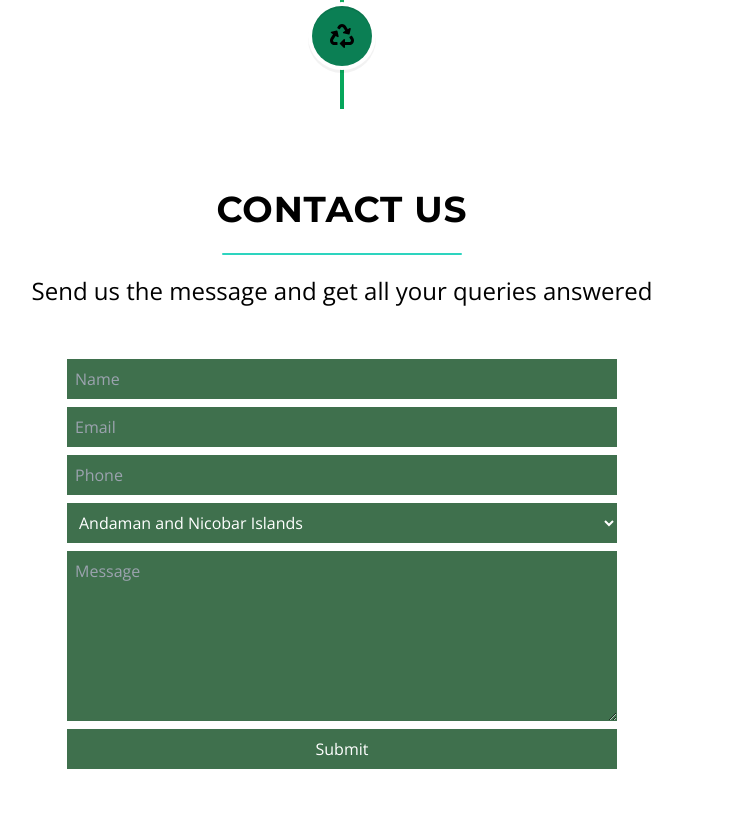
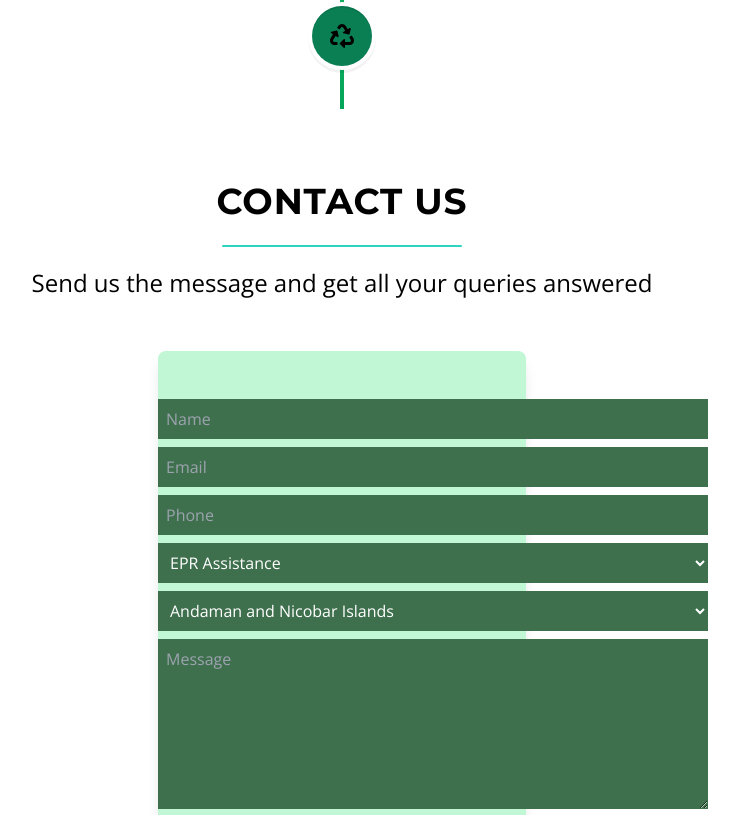
Before and after one commit to rewayy/Reway_final, a React (Vite) app: page / in a window 1280 px wide. Shown: the part 6065-6880 px from the top of the page, without its empty margins (298-1037 px from the left). Built offline with nearby package versions, Linux system fonts and the light colour scheme; a web font is replaced by a local one.

Commit message:
add purpose option in contact-form

```diff
--- a/src/components/ContactUs.jsx
+++ b/src/components/ContactUs.jsx
@@ -7,6 +7,7 @@ export const ContactUS = () => {
     from_name: '',
     email: '',
     phno: '',
+    purpose: '',
     state: 'Andaman and Nicobar Islands',
     message: '',
   });
@@ -30,6 +31,7 @@ export const ContactUS = () => {
           from_name: '',
           email: '',
           phno: '',
+          purpose: '',
           state: 'Andaman and Nicobar Islands',
           message: '',
         });
@@ -40,15 +42,15 @@ export const ContactUS = () => {
   };
 
   return (
-    <div id='contact' className="text-center p-8 " >
+    <div id='contact' className="text-center p-8 md:p-6  " >
       <h1 className="text-4xl text-black p-4">CONTACT US</h1>
       <div className="border-b-2 border-teal-400 rounded-full mx-auto w-60 mt-2"></div>
       <p className="font-s text-center my-5 text-2xl font-thin">
         Send us the message and get all your queries answered
       </p>
 
-      <form onSubmit={sendEmail} className="my-5 p-8 rounded-lg" ref={form}>
-        <div className="flex flex-col items-center  ">
+      <form onSubmit={sendEmail} className="my-5 p-8 rounded-lg  " ref={form}>
+        <div className="flex flex-col items-center   md:py-12 md:bg-green-200 md:bg-opacity-90  md:shadow-lg md:rounded-lg md:mx-[50vh] ">
         <input
             type="text"
             name="from_name"
@@ -75,6 +77,19 @@ export const ContactUS = () => {
             placeholder="Phone"
             className="form__input p-2 w-full md:w-[550px] mx-auto mb-2 bg-[#3F704D] text-white"
           />
+
+    <select
+      required
+      name="purpose"
+      value={formData.purpose}
+      onChange={handleInputChange}
+      className="form__input p-2 w-full md:w-[550px] mx-auto mb-2 bg-[#3F704D] text-white">
+        <option value="EPR Assistance">EPR Assistance</option>
+        <option value="AI Chatbot Waitlist">AI Chatbot Waitlist</option>
+        <option value="Sell E-Waste">Sell E-Waste</option>
+        <option value="Buy E-Waste(only for govt authorized Recyclers)">Buy E-Waste(only for govt authorized Recyclers)</option>
+        <option value="others">others</option>
+    </select>
 
 <select
   required
@@ -120,6 +135,7 @@ export const ContactUS = () => {
 <option value="West Bengal">West Bengal</option>
 </select>
 
+
           <textarea
             name="message"
             value={formData.message}
```
Lines whose indentation alone changed are shown as unchanged.
